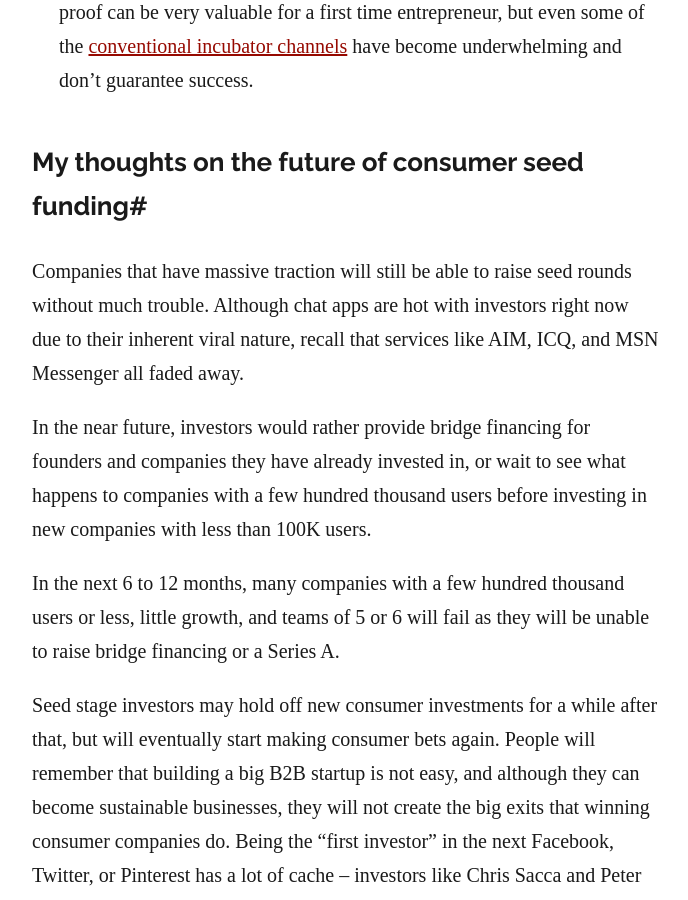
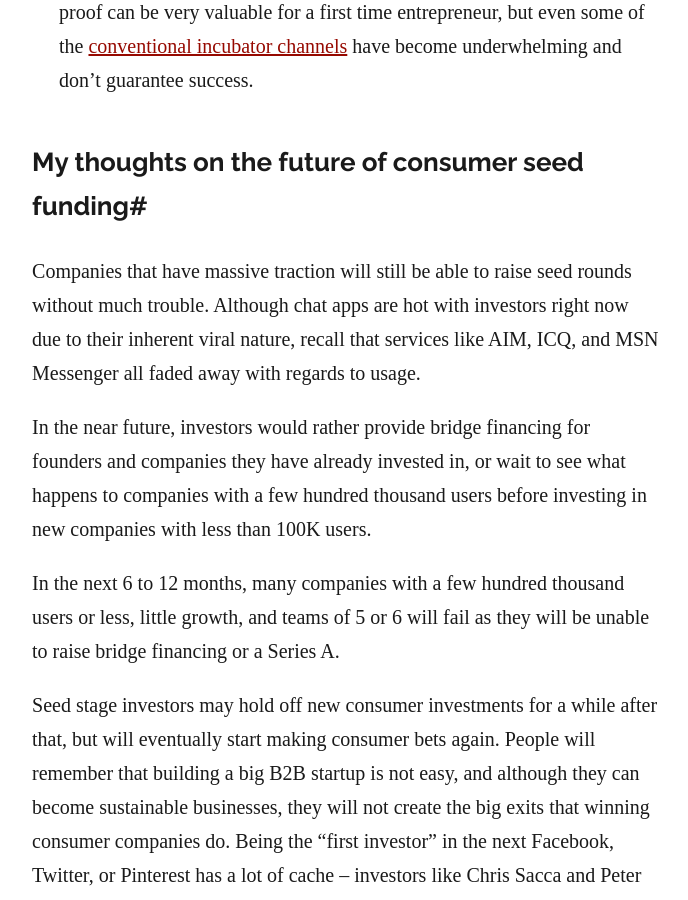
Before and after one commit to dmitric/dmitric.github.io, a Jekyll site: the page built from _posts/2013-06-14-you-need-a-million-users-to-raise-a-seed-round.markdown, in a window 1280 px wide and 900 px high, scrolled down 2048 px. Shown: the whole window, without its empty margins (294-982 px from the left). Built offline with Jekyll 4.4.1, drawn with Linux system fonts in a browser that asks for light colours; some web fonts are replaced; comment, search, counter and statistics services are not loaded.

Commit message:
added with regards to usage

```diff
--- a/_posts/2013-06-14-you-need-a-million-users-to-raise-a-seed-round.markdown
+++ b/_posts/2013-06-14-you-need-a-million-users-to-raise-a-seed-round.markdown
@@ -25,7 +25,7 @@ image: http://i.imgur.com/ND5z5vK.jpg
 
 #My thoughts on the future of consumer seed funding#
 
-Companies that have massive traction will still be able to raise seed rounds without much trouble. Although chat apps are hot with investors right now due to their inherent viral nature, recall that services like AIM, ICQ, and MSN Messenger all faded away.
+Companies that have massive traction will still be able to raise seed rounds without much trouble. Although chat apps are hot with investors right now due to their inherent viral nature, recall that services like AIM, ICQ, and MSN Messenger all faded away with regards to usage.
 
 In the near future, investors would rather provide bridge financing for founders and companies they have already invested in, or wait to see what happens to companies with a few hundred thousand users before investing in new companies with less than 100K users.
 
```
